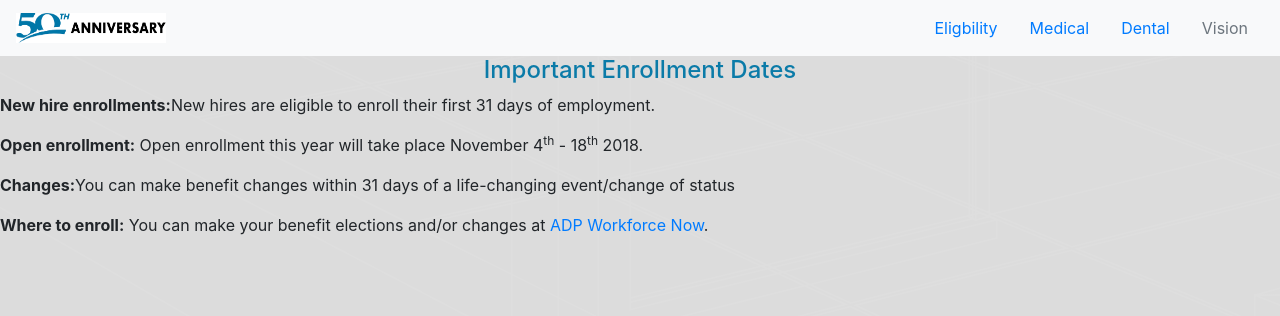
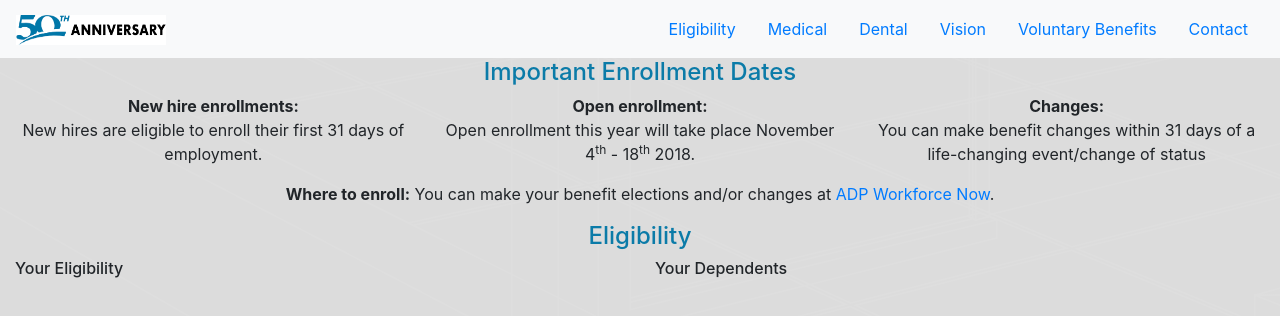
Before and after one commit to jygibson/oblonbenefits2018, a plain HTML site: page eligiblility.html in a window 1280 px wide. Drawn offline with nearby package versions, Linux system fonts and the light colour scheme.

Commit message:
tweaked the nav and created a contact page. moved enrollment dates onto main page

```diff
--- /dev/null
+++ b/css/reset.css
@@ -0,0 +1,48 @@
+/* http://meyerweb.com/eric/tools/css/reset/
+   v2.0 | 20110126
+   License: none (public domain)
+*/
+
+html, body, div, span, applet, object, iframe,
+h1, h2, h3, h4, h5, h6, p, blockquote, pre,
+a, abbr, acronym, address, big, cite, code,
+del, dfn, em, img, ins, kbd, q, s, samp,
+small, strike, strong, sub, sup, tt, var,
+b, u, i, center,
+dl, dt, dd, ol, ul, li,
+fieldset, form, label, legend,
+table, caption, tbody, tfoot, thead, tr, th, td,
+article, aside, canvas, details, embed,
+figure, figcaption, footer, header, hgroup,
+menu, nav, output, ruby, section, summary,
+time, mark, audio, video {
+	margin: 0;
+	padding: 0;
+	border: 0;
+	font-size: 100%;
+	font: inherit;
+	vertical-align: baseline;
+}
+/* HTML5 display-role reset for older browsers */
+article, aside, details, figcaption, figure,
+footer, header, hgroup, menu, nav, section {
+	display: block;
+}
+body {
+	line-height: 1;
+}
+ol, ul {
+	list-style: none;
+}
+blockquote, q {
+	quotes: none;
+}
+blockquote:before, blockquote:after,
+q:before, q:after {
+	content: '';
+	content: none;
+}
+table {
+	border-collapse: collapse;
+	border-spacing: 0;
+}
--- a/css/style.css
+++ b/css/style.css
@@ -29,3 +29,7 @@ thead{
         color: #0b7ba8;
         font-style: strong;
 }
+
+p {
+        text-align: center;
+}
--- a/eligiblility.html
+++ b/eligiblility.html
@@ -1,16 +1,16 @@
-<!doctype <!DOCTYPE html>
-<html>
+<!DOCTYPE html>
 
 <head>
     <meta charset="utf-8" />
     <meta http-equiv="X-UA-Compatible" content="IE=edge">
     <title>Oblon Benefits 2018-2019</title>
     <meta name="viewport" content="width=device-width, initial-scale=1">
-    <link href="https://fonts.googleapis.com/css?family=Alegreya+Sans|Lato" rel="stylesheet">
+    <link rel="stylesheet" type="text/css" media="screen" href="css/reset.css" />
+    <link rel=“stylesheet” href=“https://maxcdn.bootstrapcdn.com/bootstrap/4.0.0/css/bootstrap.min.css“>
     <link rel="stylesheet" href="https://stackpath.bootstrapcdn.com/bootstrap/4.1.3/css/bootstrap.min.css" integrity="sha384-MCw98/SFnGE8fJT3GXwEOngsV7Zt27NXFoaoApmYm81iuXoPkFOJwJ8ERdknLPMO"
         crossorigin="anonymous">
+    <link href="https://fonts.googleapis.com/css?family=Alegreya+Sans|Lato" rel="stylesheet">
     <link rel="stylesheet" type="text/css" media="screen" href="css/style.css" />
-
 </head>
 
 <body>
@@ -20,7 +20,7 @@
         </a>
         <ul class="nav justify-content-end">
             <li class="nav-item">
-                      <a class="nav-link active" href="eligiblility.html">Eligbility</a>
+                <a class="nav-link active" href="eligiblility.html">Eligibility</a>
             </li>
             <li class="nav-item">
                 <a class="nav-link" href="#">Medical</a>
@@ -29,31 +29,58 @@
                 <a class="nav-link" href="#">Dental</a>
             </li>
             <li class="nav-item">
-                      <a class="nav-link disabled" href="#">Vision</a>
+                <a class="nav-link" href="#">Vision</a>
+            </li>
+            <li class="nav-item">
+                <a class="nav-link" href="#">Voluntary Benefits</a>
+            </li>
+            <li class="nav-item">
+                <a class="nav-link" href="contact.html">Contact</a>
             </li>
         </ul>
     </nav>
-    <div id="container">
-        <div id="row">
+
+    <div class="container-fluid">
+        <div class="row">
+            <div class="col">
                 <h4>Important Enrollment Dates</h4>
-            <div id="row">
-                <div id="col">
-                    <p><b>New hire enrollments:</b>New hires are eligible to enroll their first 31 days of employment.<br></p>
-                    <div id="col">
-                        <p><b>Open enrollment:</b> Open enrollment this year will take place November 4<sup>th</sup> - 18<sup>th</sup>
-                            2018.
-                            <br></p>
             </div>
-                    <div id="col">
-                        <p><b>Changes:</b>You can make benefit changes within 31 days of a life-changing event/change of
-                            status</p>
         </div>
-                    <div id="row">
+
+        <div class="row">
+            <div class="col-4">
+                <p><b>New hire enrollments:</b><br>New hires are eligible to enroll their first 31 days of employment.</p>
+            </div>
+            <div class="col-4">
+                <p><b>Open enrollment:</b> <br>Open enrollment this year will take place November 4<sup>th</sup> - 18<sup>th</sup>
+                    2018.</p>
+            </div>
+            <div class="col-4">
+                <p><b>Changes:</b><br>You can make benefit changes within 31 days of a life-changing event/change of status</p>
+            </div>
+        </div>
+        <div class="row">
+            <div class="col-12">
                 <p> <b>Where to enroll:</b> You can make your benefit elections and/or changes at <a href="workforcenow.adp.com">ADP
                         Workforce Now</a>.</p>
             </div>
         </div>
+        <div class="row"></div>
+        <div class="row">
+            <div class="col-12">
+                <h4>Eligibility</h4>
+            </div>
+        </div>
+        <div class="row">
+            <div class="col-6">
+                <h6> Your Eligibility </h6>
+            </div>
+            <div class="col-6">
+                <h6> Your Dependents </h6>
             </div>
         </div>
     </div>
+
 </body>
+
+</html>
```
Also changed, not shown: contact.html (added, +96 -0 lines), index.html (+35 -54 lines). Lines whose indentation alone changed are shown as unchanged.
